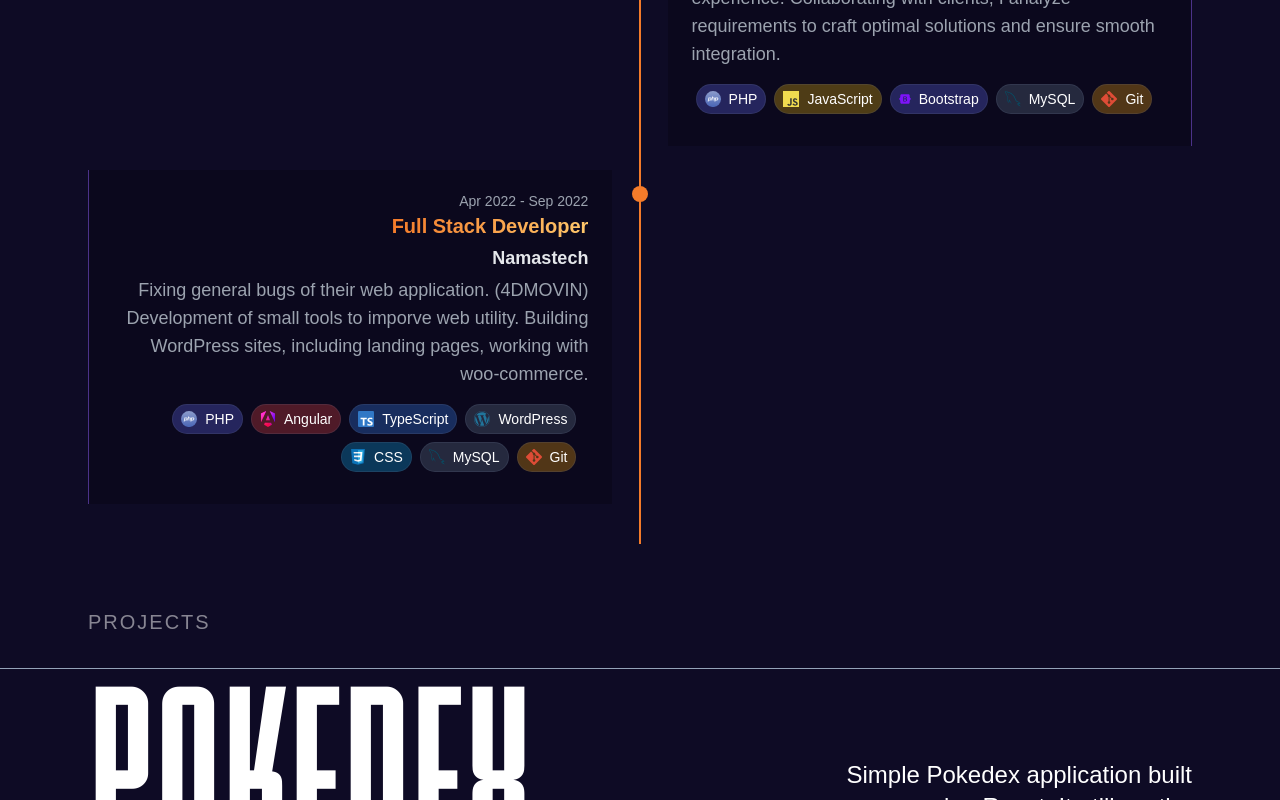
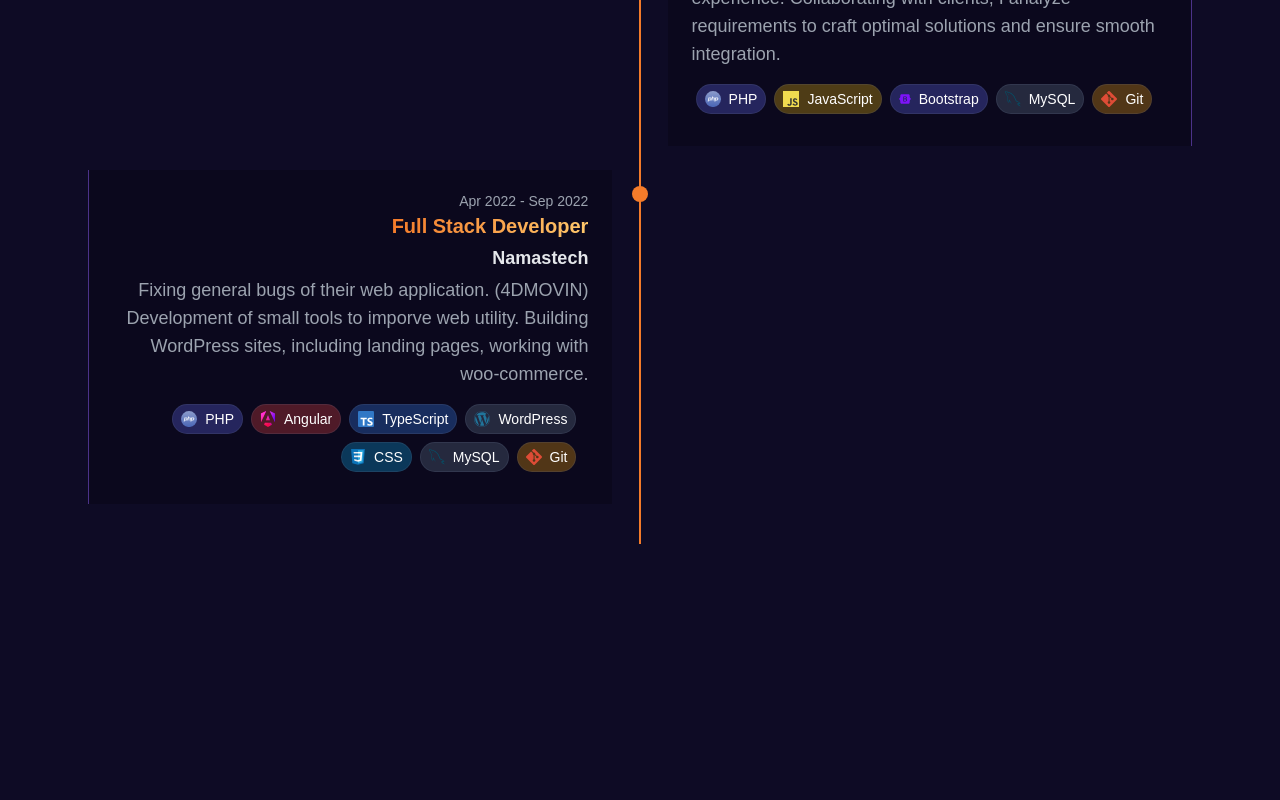
Before and after one commit to umigam3/personal-portfolio-v2, a Next.js app: page / in a window 1280 px wide. Shown: the part 2000-2800 px from the top of the page. After the commit the page ends 2608 px from the top, so only its background shows below. Built offline with nearby package versions, Linux system fonts and the light colour scheme.

Commit message:
remove project section

```diff
--- a/src/app/page.tsx
+++ b/src/app/page.tsx
@@ -4,7 +4,7 @@ import { useEffect } from "react";
 
 import About from "@components/about/About";
 import Hero from "@components/hero/Hero";
-import Projects from "@components/projects/Projects";
+// import Projects from "@components/projects/Projects";
 import Experience from "@components/experience/Experience";
 // import Contact from "@components/contact/Contact";
 
@@ -17,7 +17,7 @@ export default function Home() {
       <Hero />
       <About />
       <Experience />
-      <Projects />
+      {/* <Projects /> */}
       {/* <Contact /> */}
     </main>
   );
```
